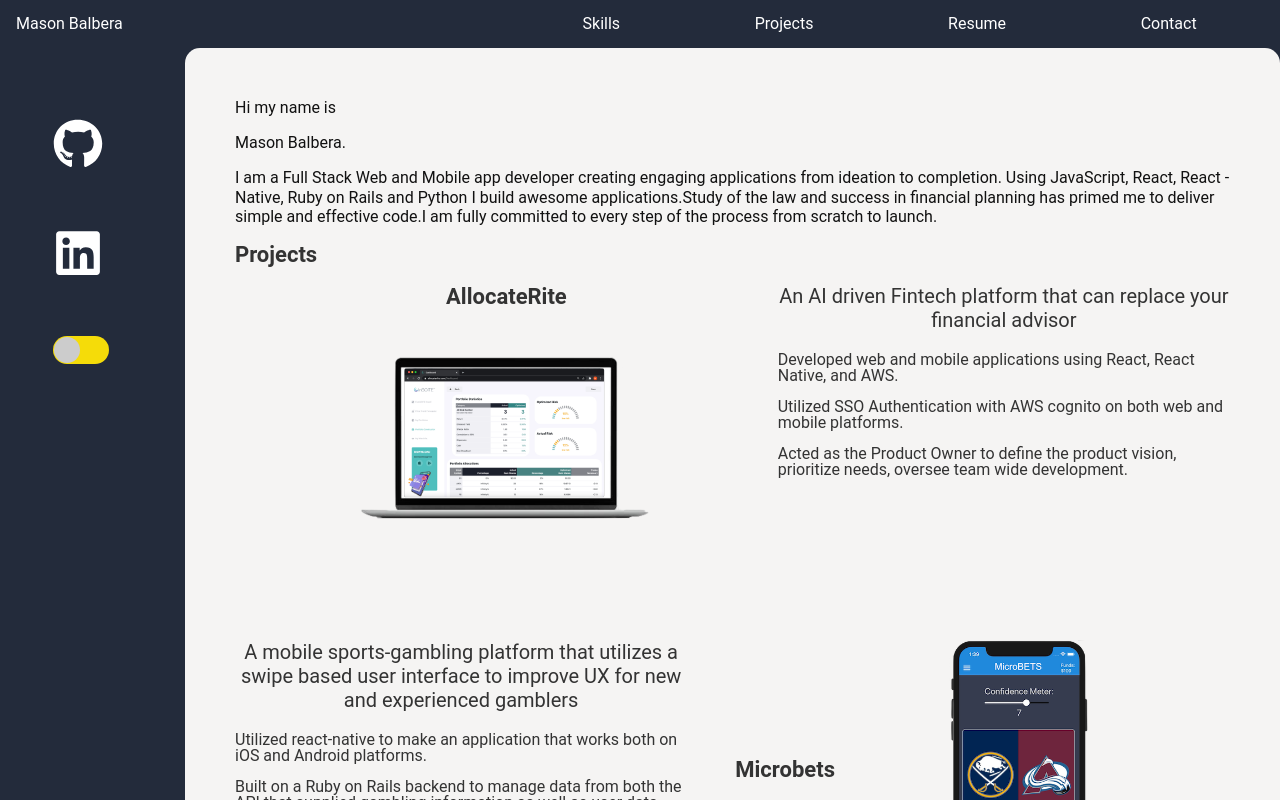
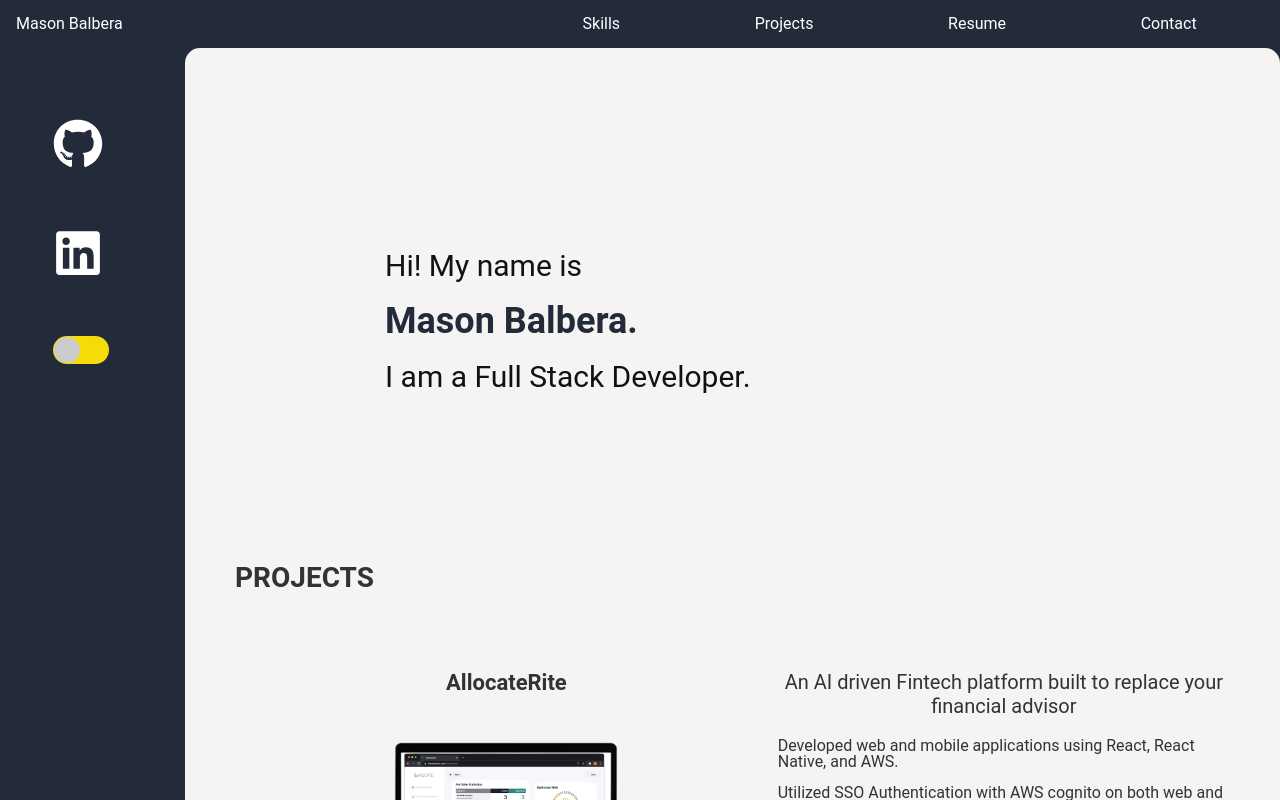
Before and after one commit to mbalbera/-Personal-Site-v2, a React (Create React App) app: page / in a window 1280 px wide. Built offline with nearby package versions, Linux system fonts and the light colour scheme.

Commit message:
title formatting

```diff
--- a/src/components/Background.js
+++ b/src/components/Background.js
@@ -2,16 +2,16 @@
 
 const Background = (props) => {
     return (
-        <div>
-            <p style={{color:props.darkMode? 'rgb(230,230,230)': 'rgb(17,17,17)'}}>
-                Hi my name is
+        <div style={{padding:150, height:'85'}}>
+            <p style={{fontSize:30,color:props.darkMode? 'rgb(230,230,230)': 'rgb(17,17,17)', }}>
+                Hi! My name is
             </p>
-            <p style={{color:props.darkMode? 'rgb(230,230,230)': 'rgb(17,17,17)'}}>
+            <p style={{ fontWeight: 'bold', fontSize: 36, color: props.darkMode ? 'rgb(255,255,255)' : 'rgb(35,43,59)', }}>
                 Mason Balbera.
             </p>
-            <p style={{color:props.darkMode? 'rgb(230,230,230)': 'rgb(17,17,17)'}}>
-                I am a Full Stack Web and Mobile app developer creating engaging applications from ideation to completion.
-                Using JavaScript, React, React - Native, Ruby on Rails and Python I build awesome applications.Study of the law and success in financial planning has primed me to deliver simple and effective code.I am fully committed to every step of the process from scratch to launch.
+            <p style={{fontSize:30,color:props.darkMode? 'rgb(230,230,230)': 'rgb(17,17,17)', }}>
+                {/* I am a Full Stack Web and Mobile app developer creating engaging applications from ideation to completion. */}
+                I am a Full Stack Developer.
             </p>
         </div>
     )
--- a/src/components/Projects.js
+++ b/src/components/Projects.js
@@ -11,7 +11,7 @@
             title: 'AllocateRite',
             image: AllocateRite,
             imageType:'web',
-            desc: 'An AI driven Fintech platform that can replace your financial advisor',
+            desc: 'An AI driven Fintech platform built to replace your financial advisor',
             b1: 'Developed web and mobile applications using React, React Native, and AWS.',
             b2: 'Utilized SSO Authentication with AWS cognito on both web and mobile platforms.',
             b3: 'Acted as the Product Owner to define the product vision, prioritize needs, oversee team wide development.',
@@ -20,7 +20,7 @@
             title: 'Microbets',
             image: Microbets,
             imageType:'phone',
-            desc: 'A mobile sports-gambling platform that utilizes a swipe based user interface to improve UX for new and experienced gamblers',
+            desc: 'A mobile sports-gambling platform that utilizes a swipe based UX/UI',
             b1: 'Utilized react-native to make an application that works both on iOS and Android platforms.',
             b2: 'Built on a Ruby on Rails backend to manage data from both the API that supplied gambling information as well as user data.',
             b3: 'Leveraged Redux to maintain a user’s information throughout the entirety of the application.',
@@ -38,7 +38,7 @@
             title: 'Fifteen Puzzle',
             image: Fifteen,
             imageType:'web',
-            desc: 'A sliding puzzle that trains spatial awareness and cognitive skills, with fifteen randomly arranged tiles and one empty tile',
+            desc: 'A sliding puzzle that trains spatial awareness and cognitive skills, with fifteen randomly arranged tiles',
             b1: 'Constructed a digital replica of a famous puzzle using Javascript and custom CSS.',
             b2: 'Developed a Ruby on Rails API backend to maintain overall top scores and individualized highscores.',
             b3: 'Engineered functionality to solve the puzzle if a user cannot finish it by themselves.',
@@ -53,8 +53,8 @@
     })
     return (
         <div>
-            <p style={{ color: props.darkMode ? 'rgb(255,255,255)' : '', fontWeight: 'bold', fontSize: 22 }}>
-                Projects
+            <p style={{ color: props.darkMode ? 'rgb(255,255,255)' : '', fontWeight: 'bold', fontSize: 28, marginBottom:75 }}>
+                PROJECTS
             </p>
             <div>
                 {mapped}
--- a/src/components/Skills.js
+++ b/src/components/Skills.js
@@ -2,7 +2,7 @@
 
     return(
         <div id="Skills">
-            <p style={{ color: props.darkMode ? 'rgb(255,255,255)' : '', fontWeight: 'bold', fontSize: 22 }}>
+            <p style={{ color: props.darkMode ? 'rgb(255,255,255)' : '', fontWeight: 'bold', fontSize: 28, marginBottom: 75 }}>
                 SKILLS
             </p>
             <div style={{ display: 'flex', justifyContent: 'space-around' }}>
@@ -28,10 +28,10 @@
                     <p style={{ fontWeight: 'bold', color: props.darkMode ? 'rgb(230,230,230)' : 'rgb(17,17,17)' }}>TOOLS</p>
                     <p style={{color:props.darkMode ? 'rgb(230,230,230)' : 'rgb(17,17,17)'}}>AWS</p>
                     <p style={{color:props.darkMode ? 'rgb(230,230,230)' : 'rgb(17,17,17)'}}>Git</p>
-                    <p style={{color:props.darkMode ? 'rgb(230,230,230)' : 'rgb(17,17,17)'}}>Chrome DevTools</p>
                     <p style={{color:props.darkMode ? 'rgb(230,230,230)' : 'rgb(17,17,17)'}}>Postman</p>
                     <p style={{color:props.darkMode ? 'rgb(230,230,230)' : 'rgb(17,17,17)'}}>PostgreSQL</p>
                     <p style={{color:props.darkMode ? 'rgb(230,230,230)' : 'rgb(17,17,17)'}}>SQLite</p>
+                    <p style={{color:props.darkMode ? 'rgb(230,230,230)' : 'rgb(17,17,17)'}}>Chrome DevTools</p>
 
                 </div>
                 <div style={{ flexDirection: 'column', }}>
```
